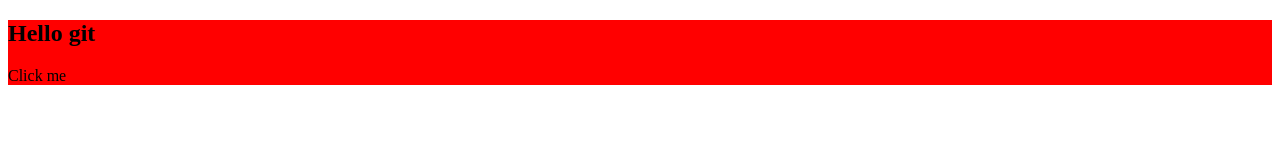
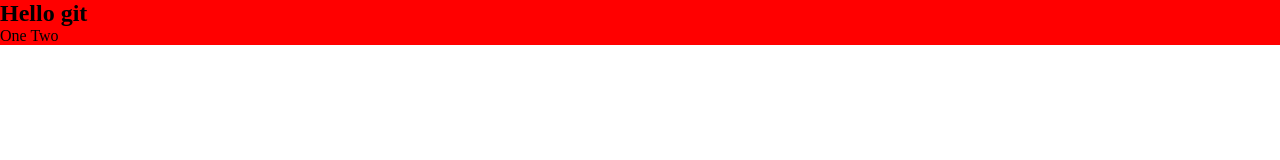
Before and after one commit to Jorge989/Guikraken-Space, a plain HTML site: page index.html in a window 1280 px wide. Drawn offline with Linux system fonts and the light colour scheme.

Commit message:
tirando padding css criando aula02.js

```diff
--- a/index.css
+++ b/index.css
@@ -1,3 +1,9 @@
+* {
+  padding: 0;
+  margin: 0;
+  box-sizing: border-box;
+}
 header {
   background-color: red;
+  max-width: 100%;
 }
--- a/index.html
+++ b/index.html
@@ -12,7 +12,7 @@
       <section>
         <header>
           <h1>Hello git</h1>
-          <a>Click me</a>
+          <nav><a>One</a> <a>Two</a></nav>
         </header>
       </section>
     </main>
```
Also changed, not shown: aula02.js (added).
